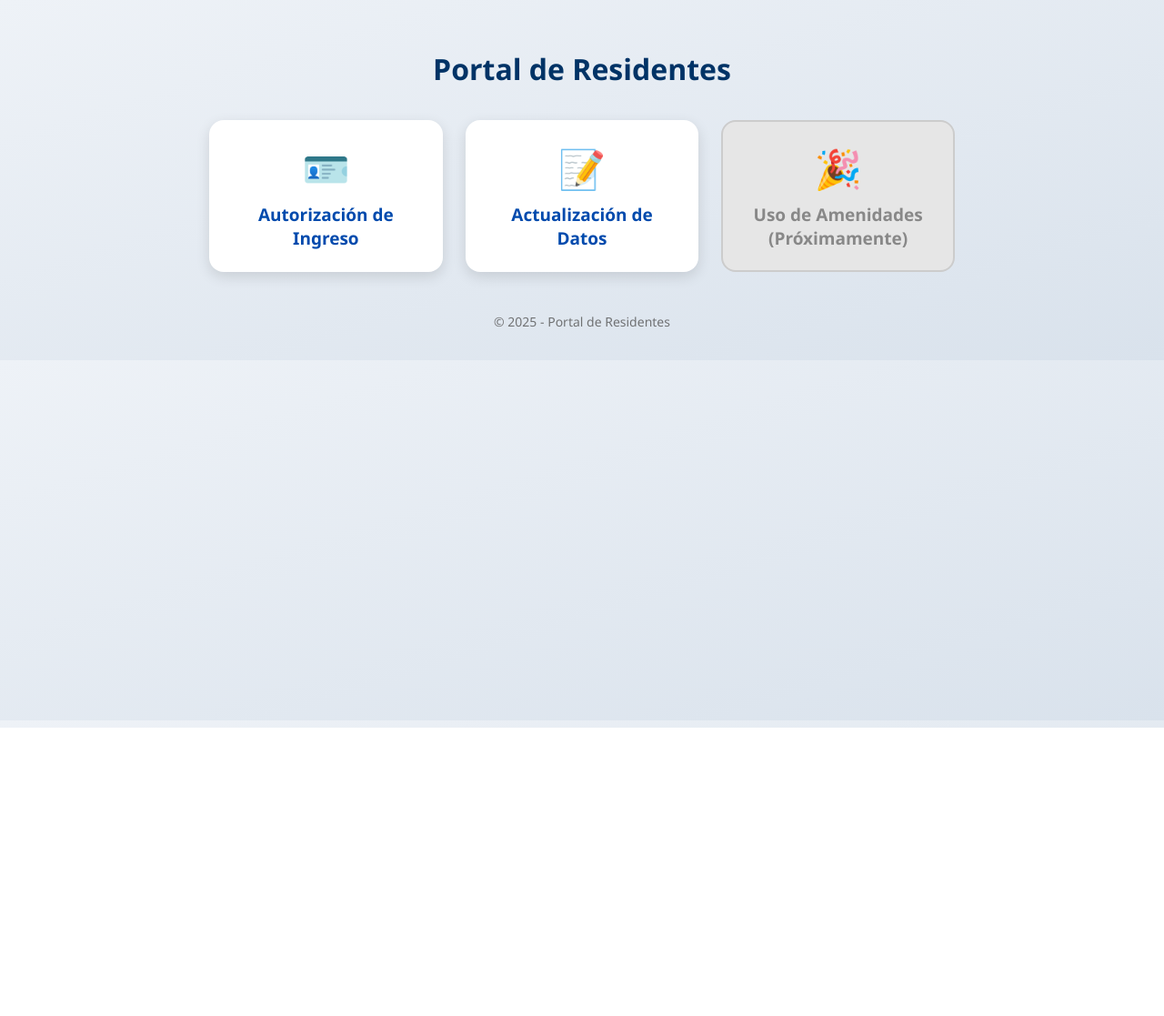
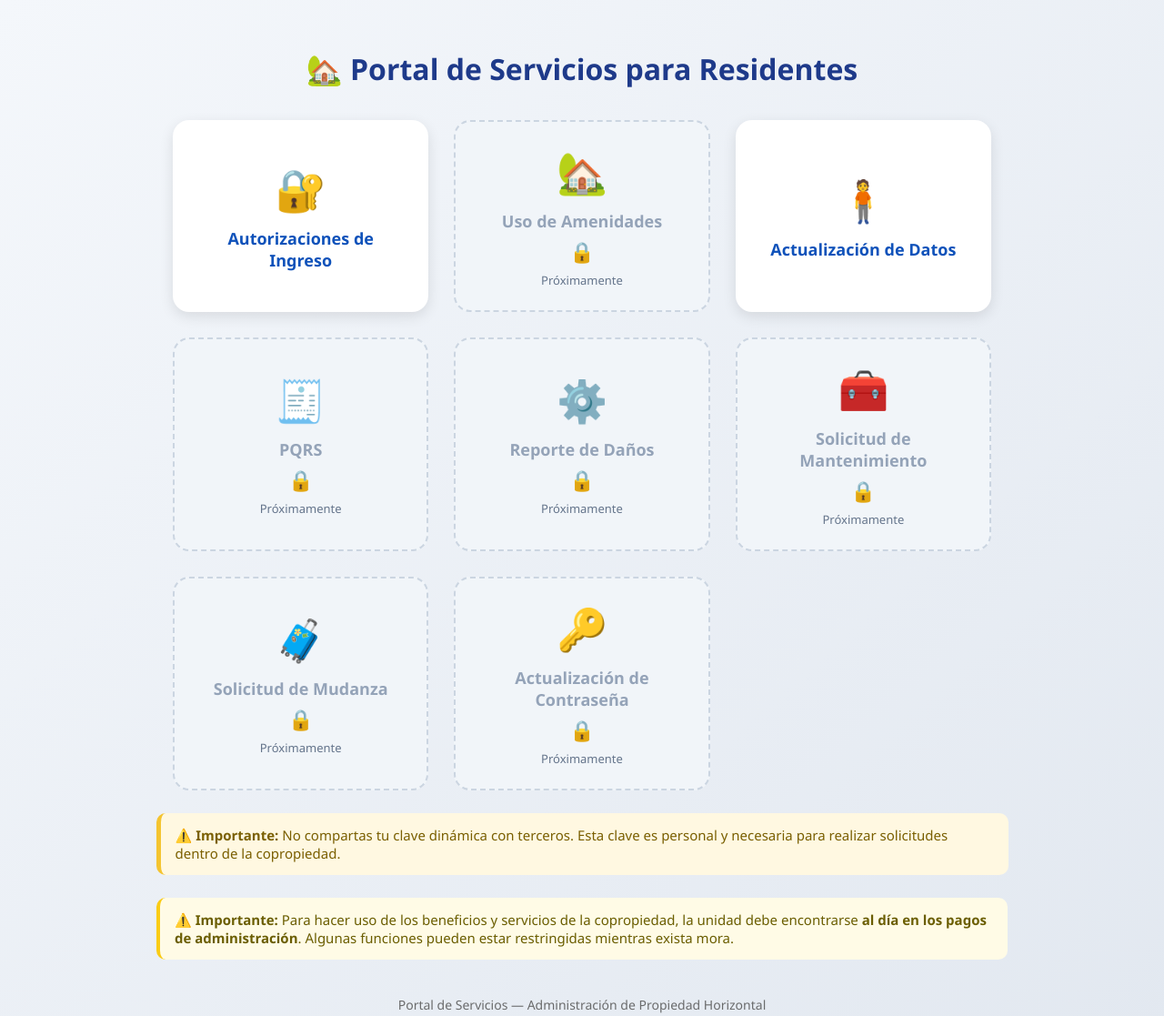
Before and after one commit to arturobother-stack/portal-residentes, a plain HTML site: page docs/index.html in a window 1280 px wide. Shown: the whole page at 91% size. Before the commit the page ends 800 px from the top, so only its background shows below. Drawn offline with Linux system fonts and the light colour scheme.

Commit message:
Revise styles and content for resident portal
Updated styles and structure for the resident portal page, enhancing layout and accessibility.

```diff
--- a/docs/index.html
+++ b/docs/index.html
@@ -4,26 +4,29 @@
     <meta charset="UTF-8" />
     <meta name="viewport" content="width=device-width, initial-scale=1.0" />
     <title>Portal de Residentes</title>
+
     <style>
         body {
             font-family: "Segoe UI", Arial, sans-serif;
-        background: linear-gradient(to bottom right, #eef2f7, #d9e2ec);
+            background: linear-gradient(to bottom right, #f4f7fb, #e2e8f0);
             padding: 25px;
             text-align: center;
+            color: #1f2937;
         }
 
         h1 {
-        color: #003366;
+            color: #1e3a8a;
             margin-bottom: 35px;
             font-size: 32px;
+            font-weight: 700;
         }
 
         .contenedor {
-        max-width: 820px;
+            max-width: 900px;
             margin: auto;
             display: grid;
-        grid-template-columns: repeat(auto-fit, minmax(250px, 1fr));
-        gap: 25px;
+            grid-template-columns: repeat(auto-fit, minmax(260px, 1fr));
+            gap: 28px;
         }
 
         .boton {
@@ -32,106 +35,170 @@
             align-items: center;
             justify-content: center;
             background: white;
-        padding: 22px;
-        border-radius: 16px;
+            padding: 24px;
+            border-radius: 18px;
             text-decoration: none;
-        font-size: 19px;
+            font-size: 18px;
             font-weight: 600;
-        color: #004aad;
-        box-shadow: 0 5px 15px rgba(0,0,0,0.12);
-        transition: all 0.25s ease-in-out;
+            color: #0f52ba;
+            box-shadow: 0 5px 15px rgba(0,0,0,0.10);
+            transition: all 0.28s ease-in-out;
             border: 2px solid transparent;
-        cursor: pointer;
         }
 
         .boton:hover {
-        transform: translateY(-5px);
-        border-color: #004aad;
-        box-shadow: 0 8px 18px rgba(0,0,0,0.18);
+            transform: translateY(-6px);
+            border-color: #0f52ba;
+            box-shadow: 0 10px 22px rgba(0,0,0,0.18);
         }
 
-    .desactivado {
-        background: #e6e6e6;
-        color: #888 !important;
-        cursor: not-allowed;
-        box-shadow: none;
-        border: 2px solid #ccc !important;
+        .emoji {
+            font-size: 45px;
+            margin-bottom: 12px;
         }
 
-    .desactivado:hover {
-        transform: none;
-        border-color: #ccc !important;
+        .disabled {
+            background: #f1f5f9;
+            color: #94a3b8;
+            border: 2px dashed #cbd5e1;
+            cursor: not-allowed;
             box-shadow: none;
         }
 
-    .emoji {
-        font-size: 42px;
-        margin-bottom: 10px;
+        .disabled:hover {
+            transform: none;
+            border-color: #cbd5e1;
+            box-shadow: none;
         }
 
-    #panel {
-        margin-top: 40px;
-        width: 100%;
-        max-width: 900px;
-        height: 630px;
-        background: white;
-        border-radius: 14px;
-        box-shadow: 0 8px 20px rgba(0,0,0,0.12);
-        margin-left: auto;
-        margin-right: auto;
-        overflow: hidden;
-        display: none;
+        .tag-prox {
+            margin-top: 8px;
+            font-size: 13px;
+            color: #64748b;
+            font-weight: 500;
         }
 
-    #visor {
-        width: 100%;
-        height: 100%;
-        border: none;
+        .lock {
+            font-size: 22px;
+            margin-top: 6px;
+            color: #64748b;
+        }
+
+        .alerta, .alerta2 {
+            max-width: 900px;
+            margin: 25px auto;
+            padding: 14px 16px;
+            border-radius: 10px;
+            font-size: 15px;
+            text-align: left;
+        }
+
+        .alerta {
+            background: #fff8e1;
+            border-left: 5px solid #f4c430;
+            color: #7a5f00;
+        }
+
+        .alerta2 {
+            background:#fffbe6;
+            border-left:4px solid #facc15;
+            color:#6b5e00;
         }
 
         footer {
-        margin-top: 45px;
+            margin-top: 40px;
             color: #555;
             font-size: 14px;
-        opacity: 0.8;
+            opacity: 0.85;
         }
     </style>
 </head>
+
 <body>
 
-<h1>Portal de Residentes</h1>
+    <h1>🏡 Portal de Servicios para Residentes</h1>
 
     <div class="contenedor">
-    <div class="boton" onclick="abrirPanel('https://app.kontrolid.com/app/myWork/webForm/id/u3edf4ba9-f75b-4531-b504-63395577bb88/s2305_70324')">
-        <div class="emoji">🪪</div>
-        Autorización de Ingreso
+
+        <!-- 🔐 Autorizaciones de Ingreso (ACTIVO) -->
+        <a class="boton"
+           href="https://app.kontrolid.com/app/myWork/webForm/id/u3edf4ba9-f75b-4531-b504-63395577bb88/s2305_70324"
+           target="_blank">
+            <div class="emoji">🔐</div>
+            Autorizaciones de Ingreso
+        </a>
+
+        <!-- 🏡 Uso de Amenidades (INACTIVO) -->
+        <div class="boton disabled">
+            <div class="emoji">🏡</div>
+            Uso de Amenidades
+            <div class="lock">🔒</div>
+            <div class="tag-prox">Próximamente</div>
         </div>
 
-    <div class="boton" onclick="abrirPanel('https://app.kontrolid.com/app/myWork/webForm/id/u890b11dd-61f4-41d2-a3b6-54d7ee0c1cc1/s2425_70747')">
-        <div class="emoji">📝</div>
+        <!-- 🧍 Actualización de Datos (ACTIVO) -->
+        <a class="boton"
+           href="https://app.kontrolid.com/app/myWork/webForm/id/u890b11dd-61f4-41d2-a3b6-54d7ee0c1cc1/s2425_70747"
+           target="_blank">
+            <div class="emoji">🧍</div>
             Actualización de Datos
+        </a>
+
+        <!-- 🧾 PQRS (INACTIVO) -->
+        <div class="boton disabled">
+            <div class="emoji">🧾</div>
+            PQRS
+            <div class="lock">🔒</div>
+            <div class="tag-prox">Próximamente</div>
         </div>
 
-    <div class="boton desactivado">
-        <div class="emoji">🎉</div>
-        Uso de Amenidades (Próximamente)
-    </div>
+        <!-- ⚙️ Reporte de Daños (INACTIVO) -->
+        <div class="boton disabled">
+            <div class="emoji">⚙️</div>
+            Reporte de Daños
+            <div class="lock">🔒</div>
+            <div class="tag-prox">Próximamente</div>
         </div>
 
-<div id="panel">
-    <iframe id="visor"></iframe>
+        <!-- 🧰 Solicitud de Mantenimiento (INACTIVO) -->
+        <div class="boton disabled">
+            <div class="emoji">🧰</div>
+            Solicitud de Mantenimiento
+            <div class="lock">🔒</div>
+            <div class="tag-prox">Próximamente</div>
         </div>
 
-<script>
-function abrirPanel(url) {
-    document.getElementById("panel").style.display = "block";
-    document.getElementById("visor").src = url;
-    window.scrollTo({ top: document.getElementById('panel').offsetTop, behavior: 'smooth' });
-}
-</script>
+        <!-- 🧳 Solicitud de Mudanza (INACTIVO) -->
+        <div class="boton disabled">
+            <div class="emoji">🧳</div>
+            Solicitud de Mudanza
+            <div class="lock">🔒</div>
+            <div class="tag-prox">Próximamente</div>
+        </div>
+
+        <!-- 🔑 Actualización de Contraseña (INACTIVO) -->
+        <div class="boton disabled">
+            <div class="emoji">🔑</div>
+            Actualización de Contraseña
+            <div class="lock">🔒</div>
+            <div class="tag-prox">Próximamente</div>
+        </div>
+
+    </div>
+
+    <div class="alerta">
+        ⚠️ <strong>Importante:</strong> No compartas tu clave dinámica con terceros.
+        Esta clave es personal y necesaria para realizar solicitudes dentro de la copropiedad.
+    </div>
+
+    <div class="alerta2">
+        ⚠️ <strong>Importante:</strong> Para hacer uso de los beneficios y servicios de la copropiedad,
+        la unidad debe encontrarse <strong>al día en los pagos de administración</strong>.
+        Algunas funciones pueden estar restringidas mientras exista mora.
+    </div>
 
     <footer>
-    © 2025 - Portal de Residentes
+        Portal de Servicios — Administración de Propiedad Horizontal
     </footer>
 
 </body>
```
Lines whose indentation alone changed are shown as unchanged.
